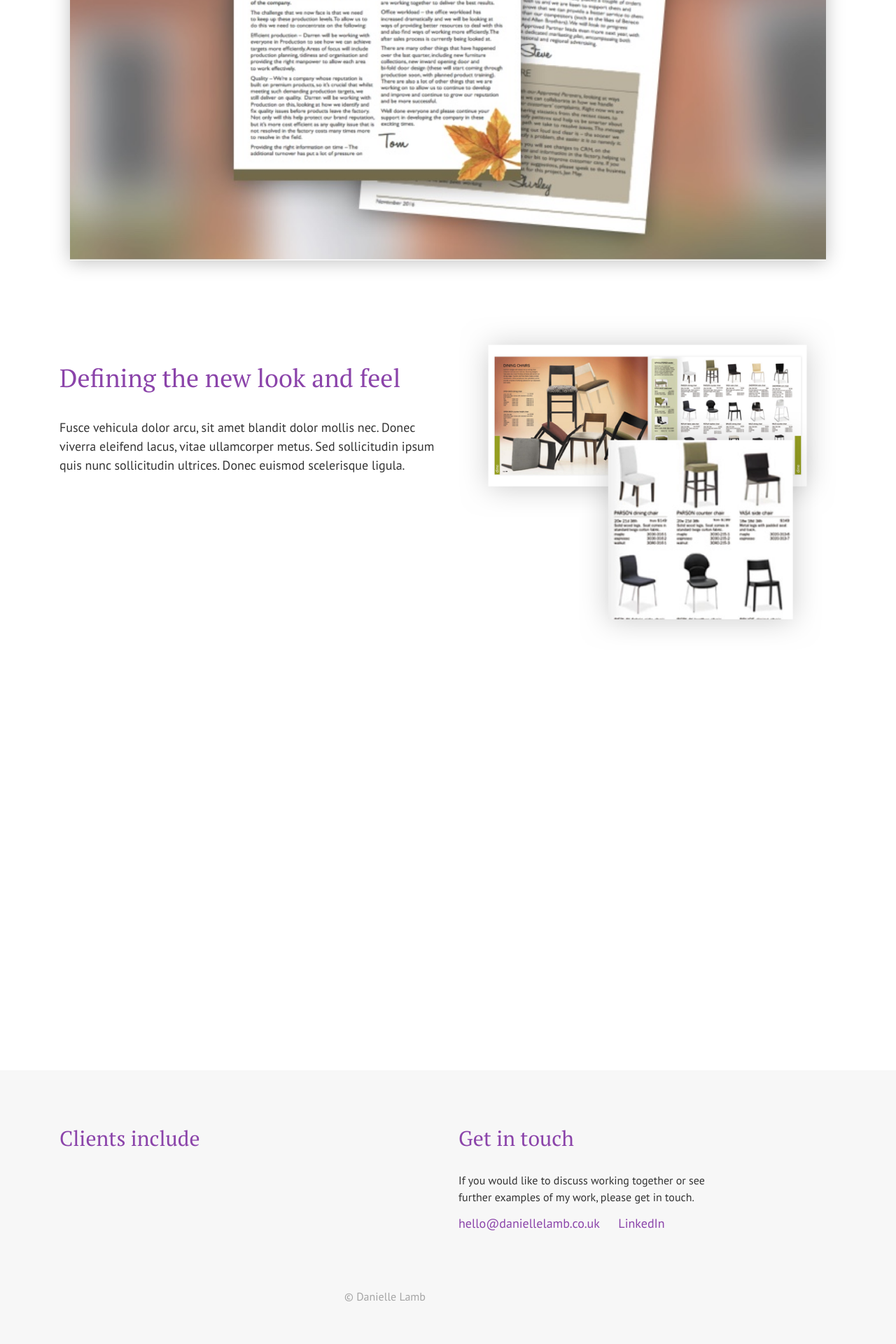
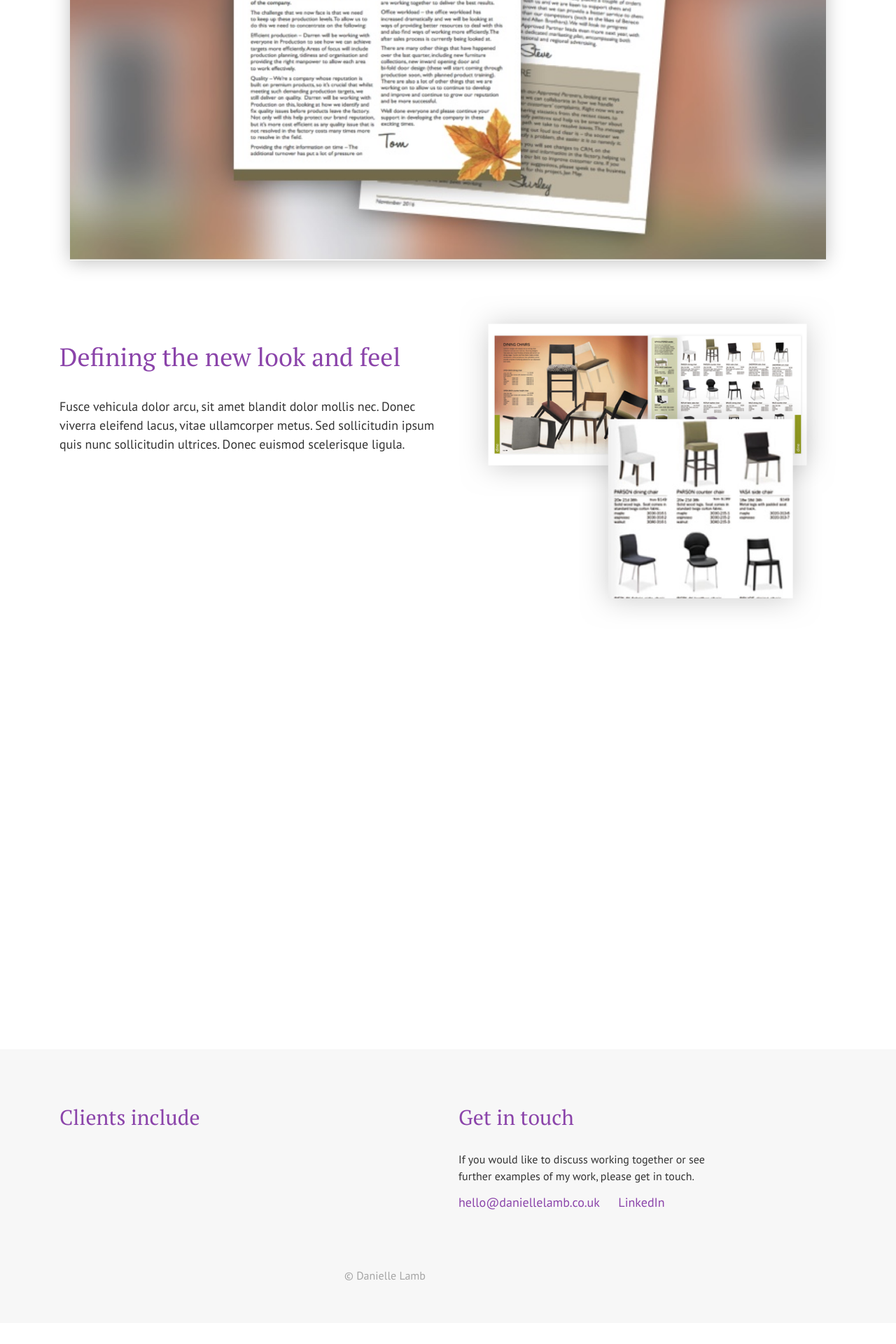
Before and after one commit to justinlamb1/danielle-portfolio-3, a Jekyll site: the page built from _posts/2017-10-29-catalogue-design-for-dunelm.html, in a window 1280 px wide. Shown: the part 667-2587 px from the top of the page at 70% size. Built offline with Jekyll 4.4.1, drawn with Linux system fonts in a browser that asks for light colours; after the commit the page ends 2557 px from its top, so only the background shows below that.

Commit message:
no message

```diff
--- a/_sass/_layout.scss
+++ b/_sass/_layout.scss
@@ -471,7 +471,6 @@
       margin-top: 0 !important;
       max-width: 100% !important;
       box-shadow: 0 2px 25px 0 rgba(0,0,0,0.25);
-      margin-bottom: $mar*3;
     }
 
     &__row {
```
